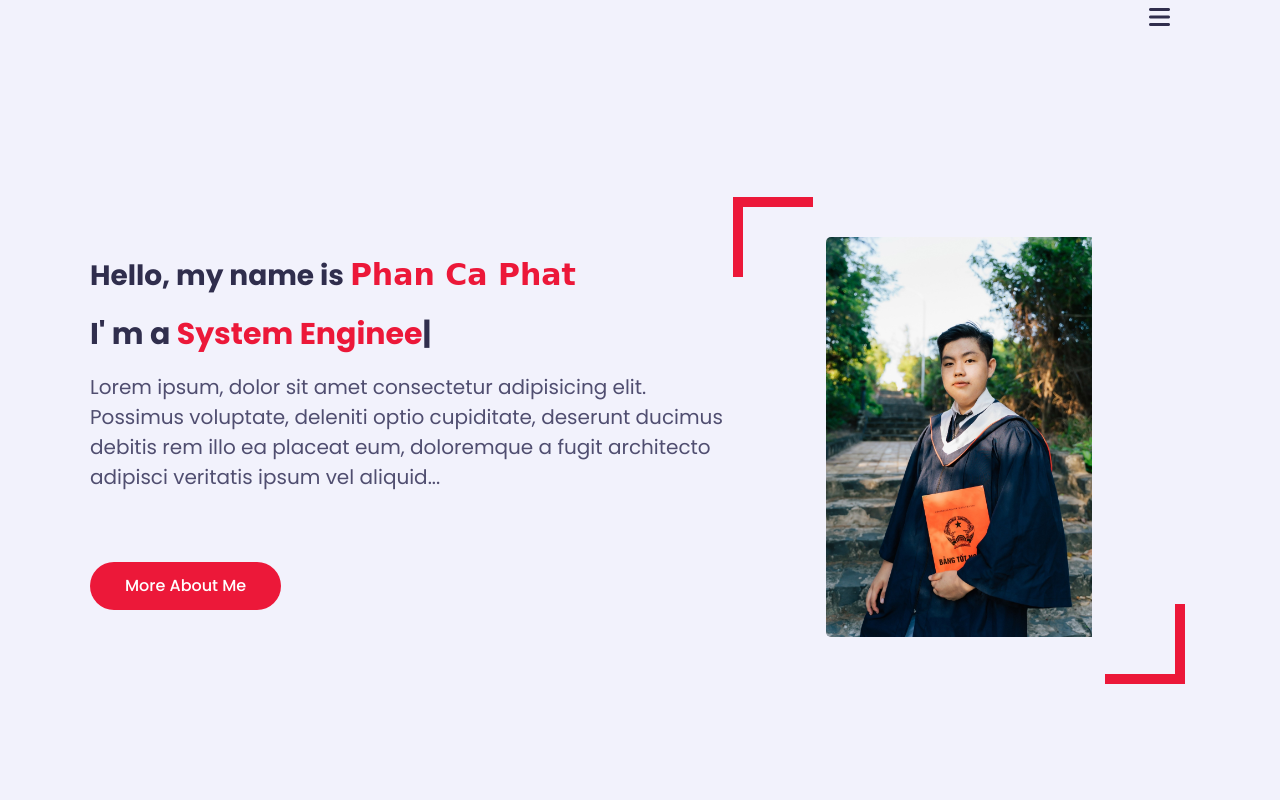
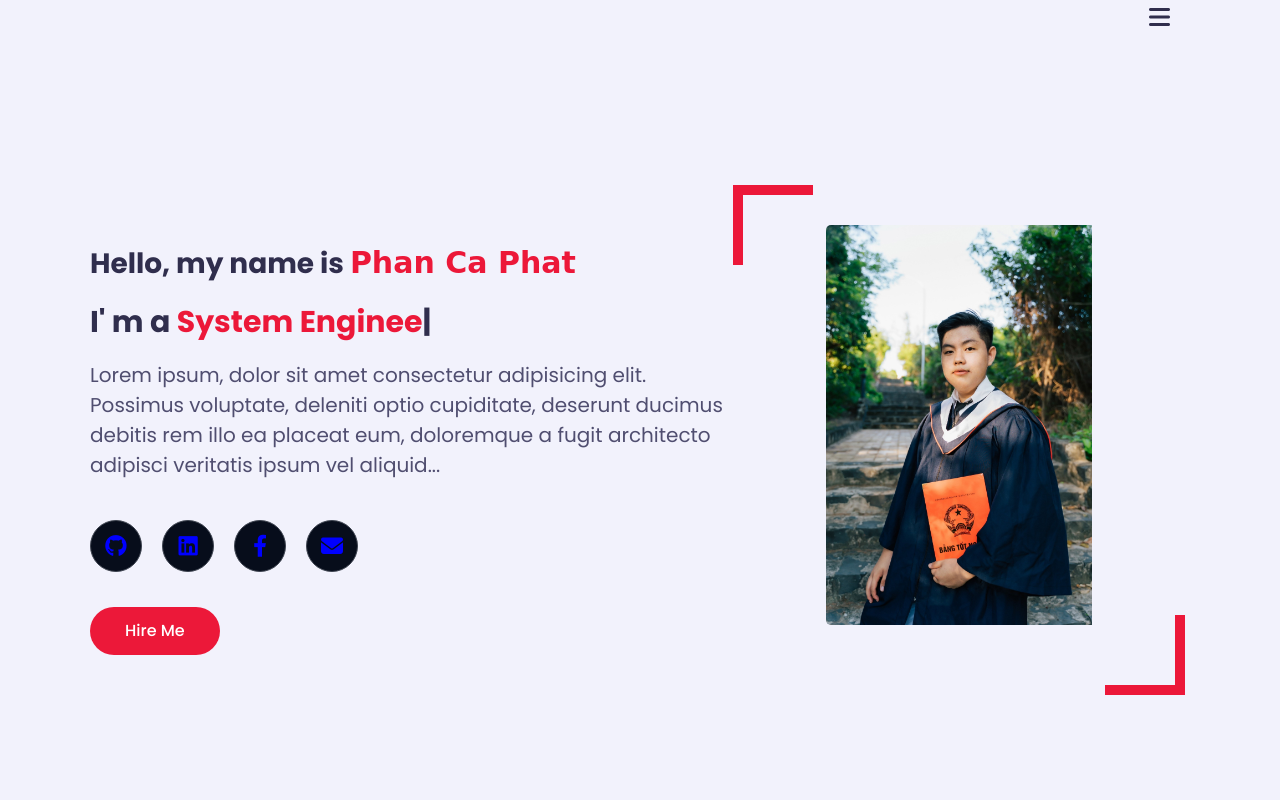
Before and after one commit to NguyenNgocThanhSang/Portfolio_Website, a plain HTML site: page index.html in a window 1280 px wide. Shown: the top 800 px of the page. Drawn offline with nearby package versions, Linux system fonts and the light colour scheme; a web font is replaced by a local one.

Commit message:
update social-link-btn

```diff
--- a/index.html
+++ b/index.html
@@ -30,6 +30,10 @@
   <body>
     <header>
       <div class="nav-bar padd-15">
+        <!-- <div class="style-switcher-toggler s-icon">
+          <i class="fas fa-cog fa-spin"></i>
+        <div class="day-night s-icon">
+          <i class="fas"></i> -->
         <div class="toggle-btn padd-15">
           <i class="fa-solid fa-bars"></i>
         </div>
@@ -107,7 +111,25 @@
                   ducimus debitis rem illo ea placeat eum, doloremque a fugit
                   architecto adipisci veritatis ipsum vel aliquid...
                 </p>
-                <a href="#contact" class="btn hire-me">More About Me</a>
+                <div class="st-social-link">
+                  <a href="https://github.com/NguyenNgocThanhSang" class="st-social-btn " target = '_blank'> <!--class = "active"-->
+                    <span class="st-social-icon"><i class="fab fab fa-github icon-color"></i></span>
+                    <span class="st-icon-name">Github</span>
+                  </a>
+                  <a href="https://www.linkedin.com/in/sang-nguy%E1%BB%85n-b895341a5/" class="st-social-btn", target = '_blank'>
+                    <span class="st-social-icon"><i class="fab fa-linkedin icon-color"></i></span>
+                    <span class="st-icon-name">LinkedIn</span>
+                  </a>
+                  <a href="https://www.facebook.com/profile.php?id=100011803533599" class="st-social-btn icon-color", target = '_blank'>
+                    <span class="st-social-icon"><i class="fab fa-facebook-f"></i></span>
+                    <span class="st-icon-name">Facebook</span>
+                  </a>
+                  <a href="mailto:nguyensang2032003@gmail.com" class="st-social-btn icon-color", target = '_blank'>
+                    <span class="st-social-icon"><i class="fa fa-envelope"></i></span>
+                    <span class="st-icon-name">Gmail</span>
+                  </a>
+                </div>
+                <a href="#contact" class="btn hire-me">Hire Me</a>
               </div>
               <div class="home-img padd-15">
                 <img class="padd-5" src="./assets/img/prof_pic.jpg" alt="Chan_dung" />
@@ -142,7 +164,7 @@
                         <p>Birthday:&nbsp; <span>February 07, 2003</span></p>
                       </div>
                       <div class="info-item padd-15">
-                        <p>Age:&nbsp; <span>20</span></p>
+                        <p>Language:&nbsp; <span>English, Japanese</span></p>
                       </div>
                       <div class="info-item padd-15">
                         <p>
@@ -693,7 +715,7 @@
                 </div>
                 <div class="row">
                   <div class="form-item col-12 padd-15">
-                    <button type="submit" class="btn" onclick="">Send Messages</button>
+                    <button type="submit" class="btn">Send Messages</button>
                   </div>
                 </div>
               </form>
--- a/style/style-home-section.css
+++ b/style/style-home-section.css
@@ -27,6 +27,7 @@ body {
   text-decoration: none;
   box-sizing: border-box;
 }
+
 
 ::before,
 ::after {
@@ -70,6 +71,78 @@ ul {
   margin-right: -15px;
   position: relative;
 }
+
+/* tạo button social link */
+.st-social-link {
+  display: -webkit-box;
+  display: -ms-flexbox;
+  display: flex;
+  padding-bottom: 35px;
+}
+
+.st-social-link .st-social-btn {
+  border-radius: 50px;
+  background-color: #070d1b;
+  border: 0.5px solid #3f4551;
+  -webkit-transition: all 0.4s ease;
+  transition: all 0.4s ease;
+  overflow: hidden;
+  display: -webkit-box;
+  display: -ms-flexbox;
+  display: flex;
+  -webkit-box-align: center;
+  -ms-flex-align: center;
+  align-items: center;
+}
+
+.st-social-link .st-social-btn:not(:last-child) {
+  margin-right: 20px;
+}
+
+.st-social-link .st-social-btn .st-social-icon {
+  display: -webkit-box;
+  display: -ms-flexbox;
+  display: flex;
+  -webkit-box-pack: center;
+  -ms-flex-pack: center;
+  justify-content: center;
+  -webkit-box-align: center;
+  -ms-flex-align: center;
+  align-items: center;
+  border-radius: 50px;
+  width: 50px;
+  height: 50px;
+  text-align: center;
+  -webkit-transition: all 0.4s ease;
+  transition: all 0.4s ease;
+}
+
+.st-social-link .st-social-btn .st-social-icon i {
+  font-size: 22px;
+  color: blue;
+}
+
+.st-social-link .st-social-btn .st-icon-name {
+  font-weight: 600;
+  color: #fdfeff;
+  overflow: hidden;
+  max-width: 0;
+  -webkit-transition: all 0.5s ease;
+  transition: all 0.5s ease;
+}
+
+.st-social-link .st-social-btn:hover,
+.st-social-link .st-social-btn.active {
+  padding-right: 15px;
+}
+
+.st-social-link .st-social-btn:hover .st-icon-name,
+.st-social-link .st-social-btn.active .st-icon-name {
+  max-width: 140px;
+}
+
+
+
 
 .btn {
   font-size: 16px;
@@ -276,7 +349,7 @@ h3.my-profession {
   top: -40px;
 }
 .home-info p {
-  margin-bottom: 70px;
+  margin-bottom: 40px;
   font-size: 20px;
   color: var(--text-black-700);
 }
```
